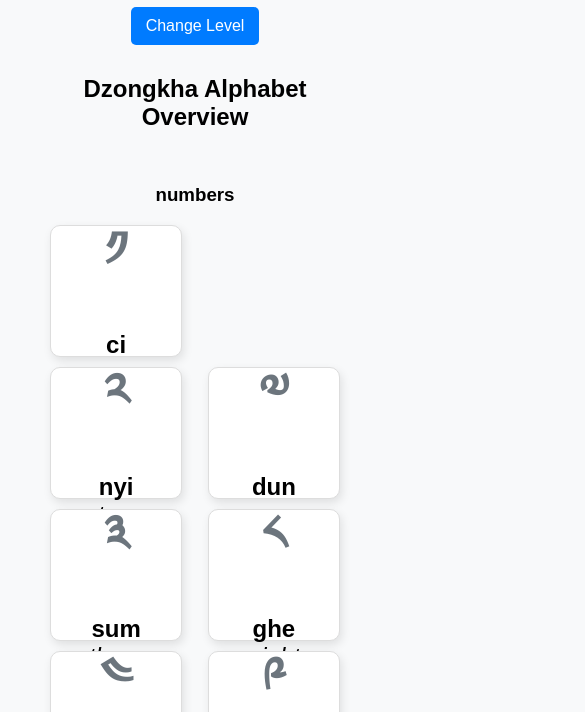
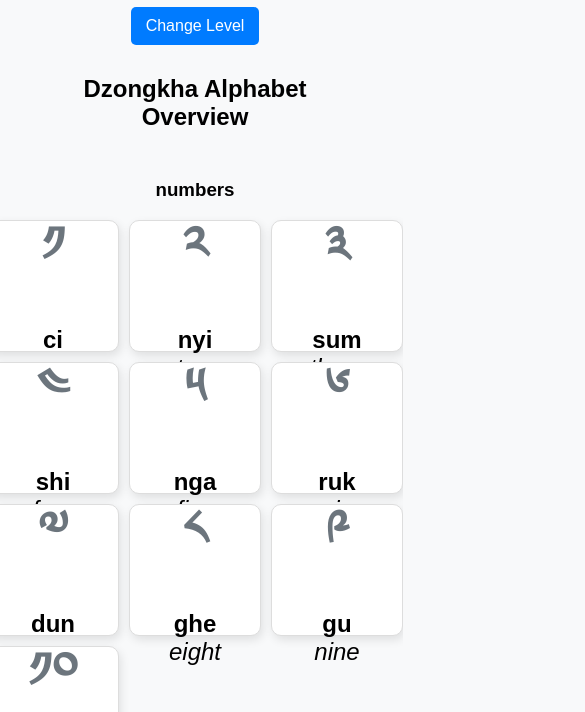
Before and after one commit to crbarahona/dzongkha_flashcards, a plain HTML site: page index.html in a window 390 px wide. Shown: the part 132-844 px from the top of the page, 585 px wide, since content can reach past the window. Drawn offline with Linux system fonts and the light colour scheme.

Commit message:
Refactor Dzongkha flashcards data structure and improve grid layout for better responsiveness

```diff
--- a/flashcards.js
+++ b/flashcards.js
@@ -1,14 +1,14 @@
 const flashcards = [
-        { dzongkha: "༡", pronunciation: "ci", group: "number", meaning: "one", aspiration: "no", voiced: "no", place: "glottal", manner: "number", tone: "neutral" },
-        { dzongkha: "༢", pronunciation: "nyi", group: "number", meaning: "two", aspiration: "no", voiced: "no", place: "glottal", manner: "number", tone: "neutral" },
-        { dzongkha: "༣", pronunciation: "sum", group: "number", meaning: "three", aspiration: "no", voiced: "no", place: "glottal", manner: "number", tone: "neutral" },
-        { dzongkha: "༤", pronunciation: "shi", group: "number", meaning: "four", aspiration: "no", voiced: "no", place: "glottal", manner: "number", tone: "neutral" },
-        { dzongkha: "༥", pronunciation: "nga", group: "number", meaning: "five", aspiration: "no", voiced: "no", place: "glottal", manner: "number", tone: "neutral" },
-        { dzongkha: "༦", pronunciation: "ruk", group: "number", meaning: "six", aspiration: "no", voiced: "no", place: "glottal", manner: "number", tone: "neutral" },
-        { dzongkha: "༧", pronunciation: "dun", group: "number", meaning: "seven", aspiration: "no", voiced: "no", place: "glottal", manner: "number", tone: "neutral" },
-        { dzongkha: "༨", pronunciation: "ghe", group: "number", meaning: "eight", aspiration: "no", voiced: "no", place: "glottal", manner: "number", tone: "neutral" },
-        { dzongkha: "༩", pronunciation: "gu", group: "number", meaning: "nine", aspiration: "no", voiced: "no", place: "glottal", manner: "number", tone: "neutral" },
-        { dzongkha: "༡༠", pronunciation: "cuthâm", group: "number", meaning: "ten", aspiration: "no", voiced: "no", place: "glottal", manner: "number", tone: "neutral" },
+    { dzongkha: "༡", pronunciation: "ci", group: "number", meaning: "one", category: "numeral" },
+    { dzongkha: "༢", pronunciation: "nyi", group: "number", meaning: "two", category: "numeral" },
+    { dzongkha: "༣", pronunciation: "sum", group: "number", meaning: "three", category: "numeral" },
+    { dzongkha: "༤", pronunciation: "shi", group: "number", meaning: "four", category: "numeral" },
+    { dzongkha: "༥", pronunciation: "nga", group: "number", meaning: "five", category: "numeral" },
+    { dzongkha: "༦", pronunciation: "ruk", group: "number", meaning: "six", category: "numeral" },
+    { dzongkha: "༧", pronunciation: "dun", group: "number", meaning: "seven", category: "numeral" },
+    { dzongkha: "༨", pronunciation: "ghe", group: "number", meaning: "eight", category: "numeral" },
+    { dzongkha: "༩", pronunciation: "gu", group: "number", meaning: "nine", category: "numeral" },
+    { dzongkha: "༡༠", pronunciation: "cuthâm", group: "number", meaning: "ten", category: "numeral" },
         { dzongkha: "ཀ", pronunciation: "ka", group: "consonant", example: "kite", aspiration: "no", voiced: "no", place: "velar", manner: "plosive", tone: "neutral" },
         { dzongkha: "ཁ", pronunciation: "kha", group: "consonant", example: "khaki", aspiration: "yes", voiced: "no", place: "velar", manner: "plosive", tone: "neutral" },
         { dzongkha: "ག", pronunciation: "ga", group: "consonant", example: "go", aspiration: "no", voiced: "yes", place: "velar", manner: "plosive", tone: "neutral" },
--- a/script.js
+++ b/script.js
@@ -168,11 +168,7 @@ class DzongkhaFlashcards {
 
         let row;
         grouped[group].forEach((card, index) => {
-          if (index % 6 === 0) { // Start new row every 4 items
-            row = document.createElement("div");
-            row.className = "grid-row";
-            grid.appendChild(row);
-          }
+
           const item = document.createElement("div");
           item.className = "grid-item";
           item.innerHTML = `<span class="dzongkha"><strong>${card.dzongkha}</strong></span><span class="strong">${card.pronunciation}</span>`;
@@ -180,7 +176,7 @@ class DzongkhaFlashcards {
             item.innerHTML += `<em>${card.meaning}</em>`;
           }
           item.onclick = () => this.openModal(card.dzongkha, card.pronunciation);
-          row.appendChild(item);
+          grid.appendChild(item);
         });
         section.appendChild(grid);
         container.appendChild(section);
--- a/styles.css
+++ b/styles.css
@@ -8,13 +8,15 @@ body {
 
 .overview-container {
     display: grid;
-    grid-template-columns: repeat(auto-fit, minmax(100px, 1fr));
-    gap: 15px;
+    grid-auto-flow: row; /* Ensure row-first order */
+    grid-template-columns: repeat(auto-fit, minmax(80px, 1fr));
+    gap: 10px;
     justify-content: center;
     width: 90%;
     max-width: 800px;
     margin: auto;
 }
+
 
 /* Responsive Adjustments */
 @media (max-width: 600px) {
@@ -61,27 +63,17 @@ header {
     }
 }
 
-/* Grid Layout */
 .grid {
-    display: flex;
-    grid-template-columns: repeat(auto-fit, minmax(100px, 1fr));
-    gap: 15px;
-    align-items: center;
+    display: grid;
+    grid-template-columns: repeat(5, 1fr); /* Adjust columns per row */
+    gap: 10px;
+    justify-content: center;
     width: 90%;
-    max-width: 600px;
+    max-width: 800px;
     margin: auto;
 }
 
-/* Grid Rows - Proper alignment */
-.grid-row {
-    display: flex;
-    justify-content: center;
-    flex-wrap: wrap;
-    gap: 10px;
-    width: 100%;
-}
-
-/* Square Card-like Grid Items */
+/* Ensure grid items are evenly spaced */
 .grid-item {
     background: white;
     padding: 15px;
@@ -99,6 +91,23 @@ header {
     height: 100px;
     cursor: pointer;
     transition: transform 0.2s ease-in-out;
+}
+
+/* Responsive adjustment */
+@media (max-width: 600px) {
+    .grid {
+        grid-template-columns: repeat(3, 1fr); /* Adjust for smaller screens */
+    }
+}
+
+
+/* Grid Rows - Proper alignment */
+.grid-row {
+    display: flex;
+    justify-content: center;
+    flex-wrap: wrap;
+    gap: 10px;
+    width: 100%;
 }
 
 .grid-item .dzongkha {
```
